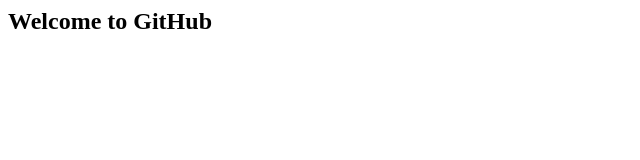
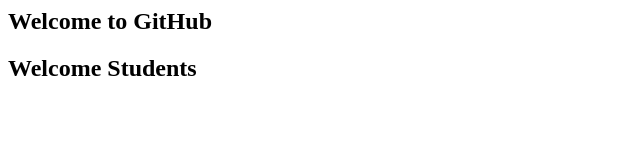
Before and after one commit to Krishita-yadav/GitPractice, a plain HTML site: page index.html in a window 1280 px wide. Shown: the whole page, without its empty margins (0-640 px from the left). Drawn offline with Linux system fonts and the light colour scheme.

Commit message:
Update index.html

```diff
--- a/index.html
+++ b/index.html
@@ -1,2 +1,2 @@
-
 <h2>Welcome to GitHub</h2>
+<h2>Welcome Students</h2>
```
